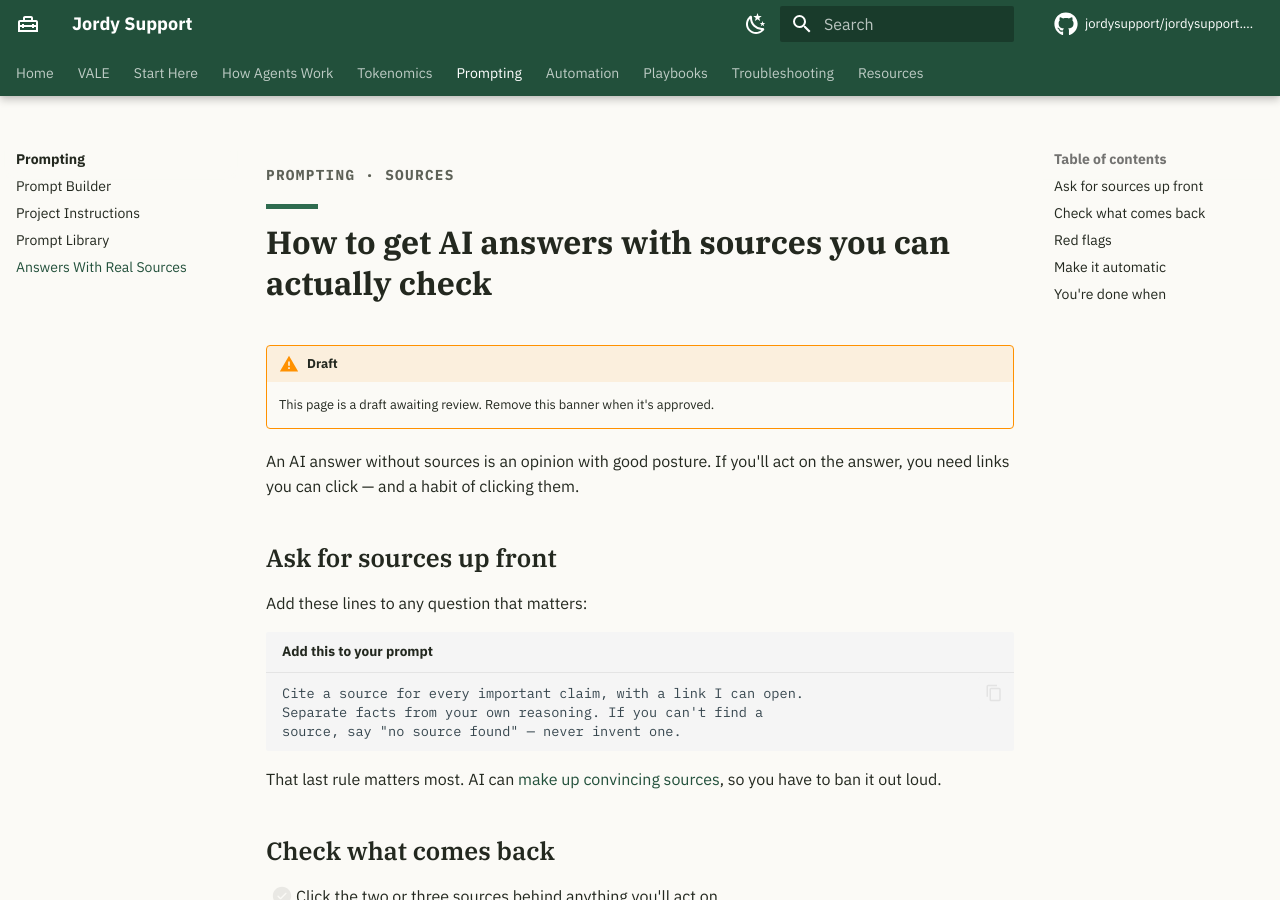
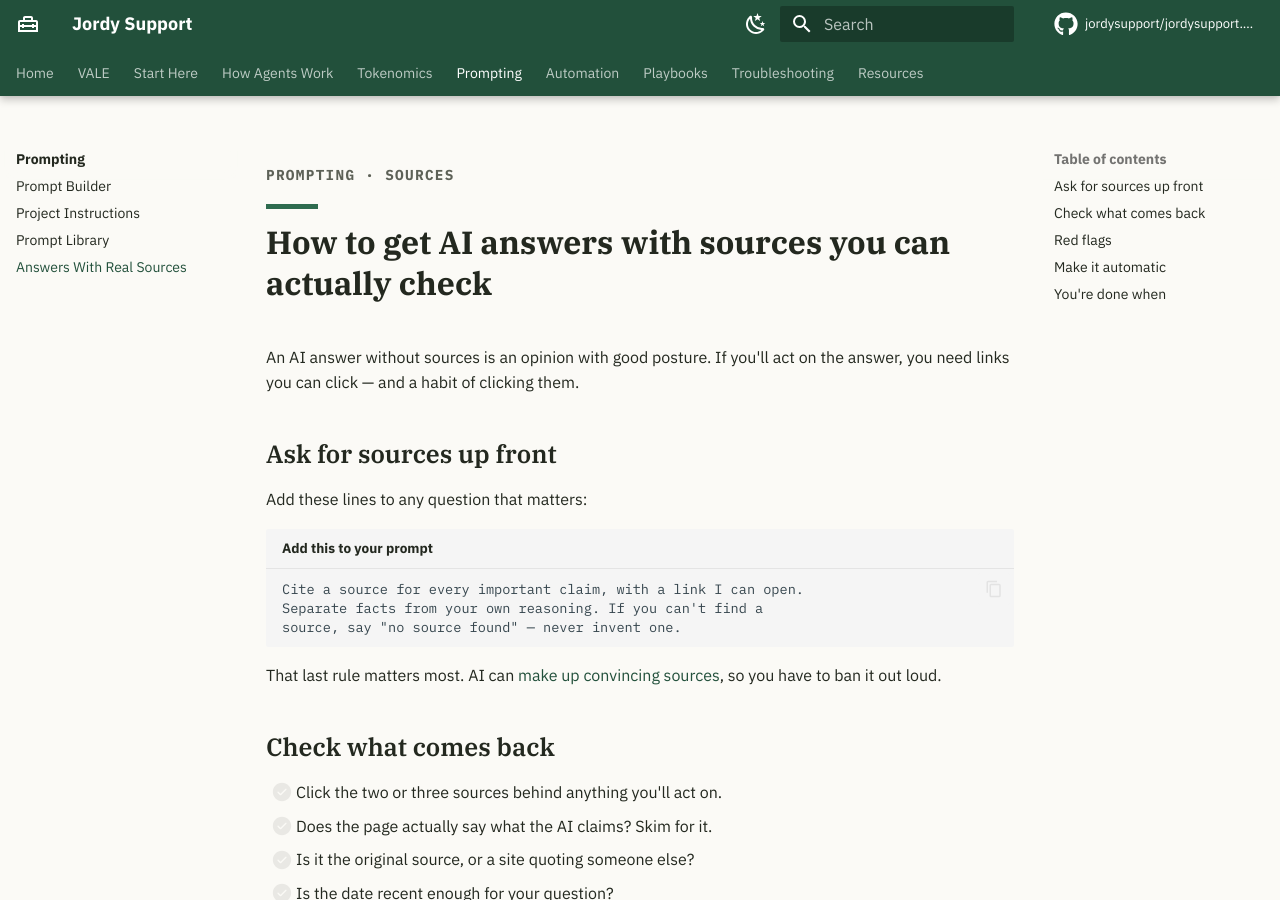
Before and after one commit to jordysupport/jordysupport.github.io, an MkDocs documentation site: the page built from docs/prompting/ai-answers-with-sources.md, in a window 1280 px wide and 900 px high. Built offline with MkDocs 1.6.1 and Material for MkDocs 9.7.7, drawn with Linux system fonts in a browser that asks for light colours; comment, search, counter and statistics services are not loaded.

Commit message:
Remove sources guide draft banner

```diff
--- a/docs/prompting/ai-answers-with-sources.md
+++ b/docs/prompting/ai-answers-with-sources.md
@@ -6,9 +6,6 @@ description: >-
 <span class="kicker">Prompting · Sources</span>
 
 # How to get AI answers with sources you can actually check
-
-!!! warning "Draft"
-    This page is a draft awaiting review. Remove this banner when it's approved.
 
 An AI answer without sources is an opinion with good posture. If you'll act on the answer, you need links you can click — and a habit of clicking them.
 
```
